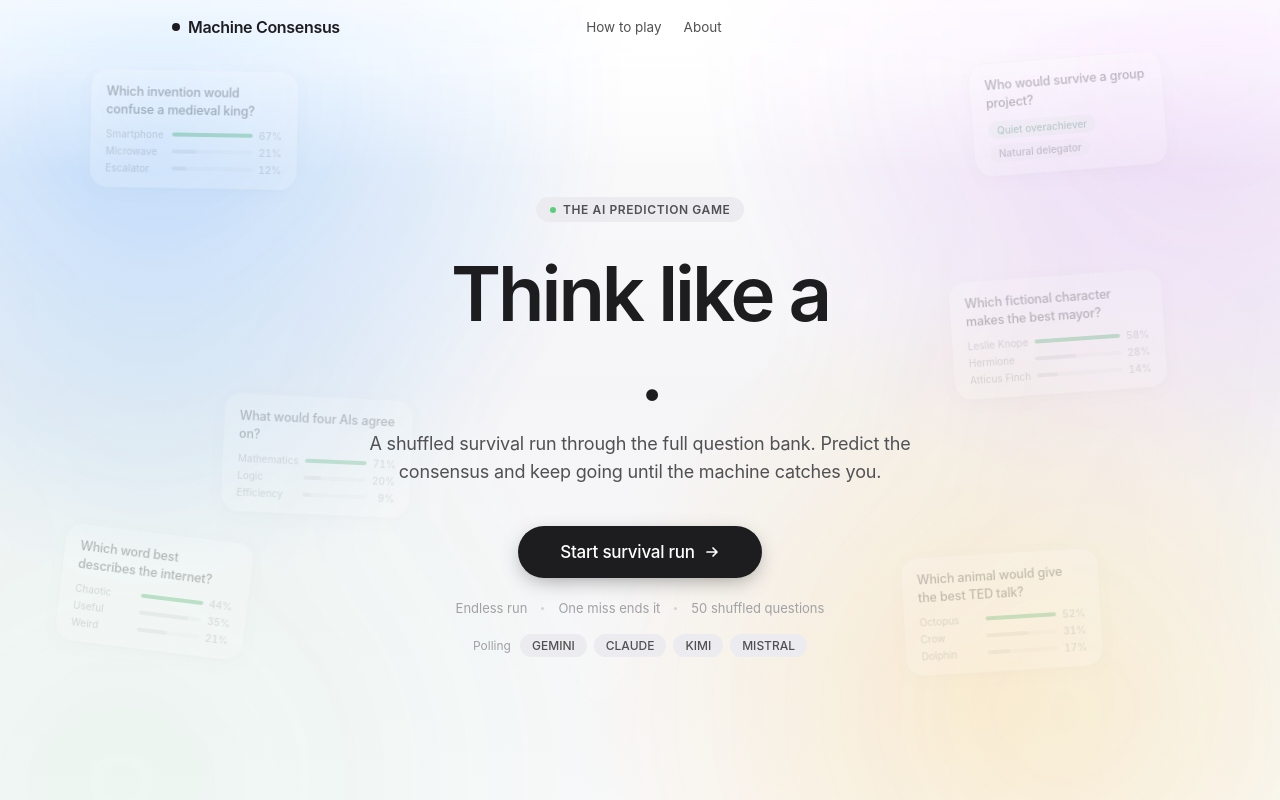
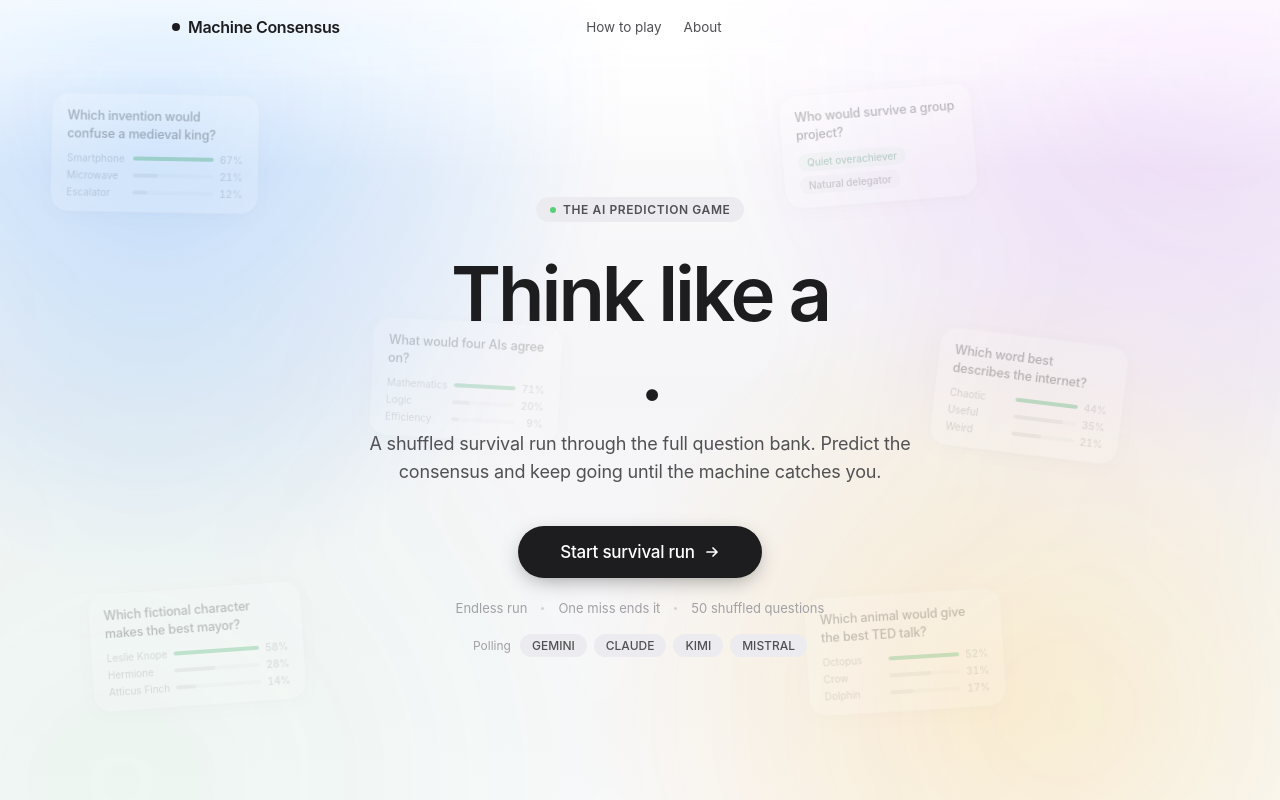
Before and after one commit to Zabau11/game, a Next.js app: page / in a window 1280 px wide. Built offline with nearby package versions, Linux system fonts and the light colour scheme.

Commit message:
repositioned the cards for a nicer look

```diff
--- a/app/machine-consensus.tsx
+++ b/app/machine-consensus.tsx
@@ -43,8 +43,19 @@ type FloatCardDef = {
 
 const FLOAT_CARDS: FloatCardDef[] = [
   {
+    prompt: "What would four AIs agree on?",
+    pos: { top: "41%", left: "29%" },
+    anim: "pk-float2", dur: "37s", delay: "-23s",
+    rot: "-1deg", width: 190, opacity: 0.22,
+    bars: [
+      { label: "Mathematics", pct: 71, winner: true },
+      { label: "Logic", pct: 20 },
+      { label: "Efficiency", pct: 9 },
+    ],
+  },
+  {
     prompt: "Which invention would confuse a medieval king?",
-    pos: { top: "11%", left: "7%" },
+    pos: { top: "14%", left: "4%" },
     anim: "pk-float2", dur: "34s", delay: "-7s",
     rot: "-3deg", width: 208, opacity: 0.30,
     bars: [
@@ -55,7 +66,7 @@ const FLOAT_CARDS: FloatCardDef[] = [
   },
   {
     prompt: "Who would survive a group project?",
-    pos: { top: "9%", right: "9%" },
+    pos: { top: "13%", left: "61%" },
     anim: "pk-float1", dur: "29s", delay: "-13s",
     rot: "2.5deg", width: 194, opacity: 0.28,
     pills: [
@@ -64,19 +75,8 @@ const FLOAT_CARDS: FloatCardDef[] = [
     ],
   },
   {
-    prompt: "What would four AIs agree on?",
-    pos: { top: "52%", left: "16%" },
-    anim: "pk-float2", dur: "37s", delay: "-23s",
-    rot: "-1.5deg", width: 190, opacity: 0.24,
-    bars: [
-      { label: "Mathematics", pct: 71, winner: true },
-      { label: "Logic", pct: 20 },
-      { label: "Efficiency", pct: 9 },
-    ],
-  },
-  {
     prompt: "Which fictional character makes the best mayor?",
-    pos: { top: "36%", right: "9%" },
+    pos: { top: "75%", left: "7%" },
     anim: "pk-float3", dur: "40s", delay: "-20s",
     rot: "-2deg", width: 214, opacity: 0.26,
     mobileHide: true,
@@ -88,7 +88,7 @@ const FLOAT_CARDS: FloatCardDef[] = [
   },
   {
     prompt: "Which animal would give the best TED talk?",
-    pos: { top: "70%", right: "14%" },
+    pos: { top: "75%", left: "63%" },
     anim: "pk-float3", dur: "33s", delay: "-9s",
     rot: "-1.5deg", width: 198, opacity: 0.24,
     mobileHide: true,
@@ -100,7 +100,7 @@ const FLOAT_CARDS: FloatCardDef[] = [
   },
   {
     prompt: "Which word best describes the internet?",
-    pos: { top: "67%", left: "6%" },
+    pos: { top: "44%", left: "73%" },
     anim: "pk-float4", dur: "38s", delay: "-18s",
     rot: "1deg", width: 190, opacity: 0.28,
     mobileHide: true,
@@ -158,8 +158,8 @@ function FloatCardLayer({ cards, isReduced }: { cards: FloatCardDef[]; isReduced
     };
     window.addEventListener("mousemove", onMouse, { passive: true });
 
-    const REPEL  = 24;
-    const RADIUS = 280;
+    const REPEL  = 10;
+    const RADIUS = 200;
     const SPRING = 0.04;
     const DAMP   = 0.82;
     const SEP    = 0.12;
```
Also changed, not shown: 1 other file (tests, documents, lock files or other folders).
